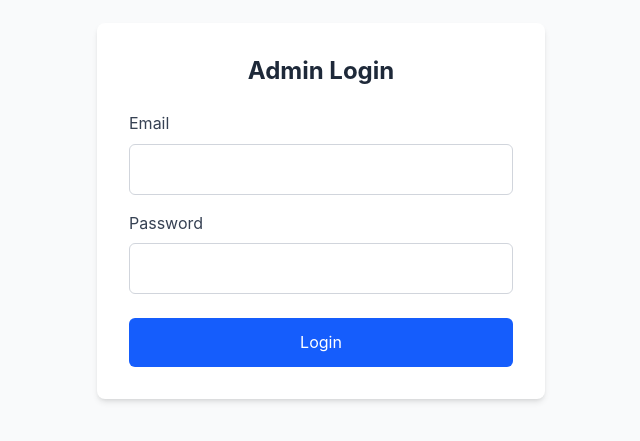
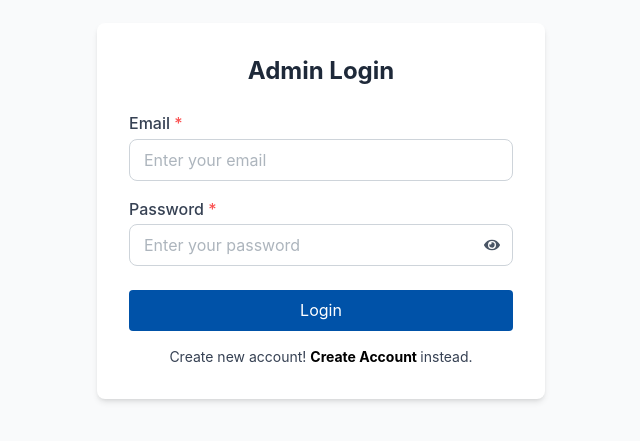
Before and after one commit to muthamizhyadav/sakksh-admin, a React (Vite) app: page /login in a window 1280 px wide. Shown: the part 189-630 px from the top of the page, without its empty margins (319-959 px from the left). Built offline with nearby package versions, Linux system fonts and the light colour scheme; no server answers.

Commit message:
signup Screen

```diff
--- a/src/pages/auth/login.jsx
+++ b/src/pages/auth/login.jsx
@@ -1,70 +1,109 @@
-import React, { useState, useContext } from 'react';
-import { useNavigate } from 'react-router-dom';
-import { AuthContext } from '../../context/authContext';
+import React, { useState, useContext } from "react";
+import { useNavigate, Navigate, Link } from "react-router-dom";
+import { AuthContext } from "../../context/authContext";
+import SharedInput from "../../shared/input";
+import SharedButton from "../../shared/button";
+import { Loader } from "@mantine/core";
+import { FaEye, FaEyeSlash } from "react-icons/fa";
 
 const Login = () => {
-    const [email, setEmail] = useState('');
-    const [password, setPassword] = useState('');
-    const [error, setError] = useState('');
-    const { login } = useContext(AuthContext);
+  const { login, isAuthenticated } = useContext(AuthContext);
+  const [email, setEmail] = useState("");
+  const [password, setPassword] = useState("");
+  const [showPassword, setShow] = useState(false);
+  const [fieldErr, setFieldErr] = useState({ email: null, password: null });
+  const [isLoading, setIsLoading] = useState(false);
   const navigate = useNavigate();
+
+  if (isAuthenticated) return <Navigate to="/dashboard" replace />;
 
   const handleSubmit = async (e) => {
     e.preventDefault();
-        setError('');
+    setFieldErr({ email: null, password: null });
+    setIsLoading(true);
 
-        const success = await login({ email, password });
-        if (success) {
-            navigate('/dashboard');
+    const { ok, message, status } = await login({ email, password });
+
+    if (ok) {
+      navigate("/dashboard");
     } else {
-            setError('Invalid credentials');
+      if (status) {
+        if (status == 404) {
+          setFieldErr((p) => ({ ...p, email: message }));
+        } else if (status == 401) {
+          setFieldErr((p) => ({ ...p, password: message }));
+        } else {
+          alert("Invalid credentials");
         }
+      } else {
+        alert(message);
+      }
+    }
+    setIsLoading(false);
   };
 
   return (
     <div className="min-h-screen flex items-center justify-center bg-gray-50">
-            <div className="bg-white p-8 rounded-lg shadow-md w-full max-w-md">
-                <h2 className="text-2xl font-bold text-center mb-6 text-gray-800">Admin Login</h2>
-                {error && (
-                    <div className="mb-4 p-3 bg-red-100 text-red-700 rounded-md">
-                        {error}
-                    </div>
-                )}
-                <form onSubmit={handleSubmit}>
+      <form
+        onSubmit={handleSubmit}
+        className="bg-white p-8 rounded-lg shadow-md w-full max-w-md"
+      >
+        <h2 className="text-2xl font-bold text-center mb-6 text-gray-800">
+          Admin Login
+        </h2>
+
         <div className="mb-4">
-                        <label className="block text-gray-700 mb-2" htmlFor="email">
-                            Email
-                        </label>
-                        <input
-                            id="email"
+          <SharedInput
+            label="Email"
             type="email"
-                            className="w-full p-3 border border-gray-300 rounded-md focus:outline-none focus:ring-2 focus:ring-blue-500"
+            placeholder="Enter your email"
             value={email}
-                            onChange={(e) => setEmail(e.target.value)}
+            onChange={setEmail}
+            error={fieldErr.email}
             required
           />
         </div>
+
         <div className="mb-6">
-                        <label className="block text-gray-700 mb-2" htmlFor="password">
-                            Password
-                        </label>
-                        <input
-                            id="password"
-                            type="password"
-                            className="w-full p-3 border border-gray-300 rounded-md focus:outline-none focus:ring-2 focus:ring-blue-500"
+          <SharedInput
+            label="Password"
+            type={showPassword ? "text" : "password"}
+            placeholder="Enter your password"
             value={password}
-                            onChange={(e) => setPassword(e.target.value)}
+            onChange={setPassword}
+            error={fieldErr.password}
             required
+            rightSection={
+              <button
+                type="button"
+                onClick={() => setShow((s) => !s)}
+                className="text-gray-600 hover:text-gray-800"
+              >
+                {showPassword ? <FaEyeSlash /> : <FaEye />}
+              </button>
+            }
           />
         </div>
-                    <button
-                        type="submit"
-                        className="w-full bg-blue-600 text-white p-3 rounded-md hover:bg-blue-700 transition-colors focus:outline-none focus:ring-2 focus:ring-blue-500 focus:ring-offset-2"
-                    >
-                        Login
-                    </button>
+
+        <SharedButton
+          title={isLoading ? "Logging in…" : "Login"}
+          disabled={isLoading}
+          icon={isLoading && <Loader size="xs" color="white" />}
+          iconPosition="right"
+          className="w-full"
+        />
+        <p className="text-sm text-center mt-4 text-gray-700">
+          Create new account!{" "}
+          <Link to="/signup" className="text-black font-bold">
+            {" "}
+            Create Account{" "}
+          </Link>
+          {/* <a href="#" className="text-blue-600 font-medium hover:underline">
+                    Log in
+                  </a>{" "} */}
+          instead.
+        </p>
       </form>
-            </div>
     </div>
   );
 };
--- a/src/pages/auth/signup.jsx
+++ b/src/pages/auth/signup.jsx
@@ -1,7 +1,42 @@
-import React from "react";
+import React, { useState } from "react";
 import SharedInput from "../../shared/input";
-const Signup =()=>{
-        return(
+import { Link } from "react-router-dom";
+import axiosInstance from "../../service/axiosInstance";
+import axios from "axios";
+const Signup = () => {
+  const [register, setRegister] = useState({
+    email: "",
+    name: "",
+    mob_num: "",
+    password: "",
+    user_role: 3,
+  });
+  const handleChange = (key, value) => {
+    setRegister((prev) => ({ ...prev, [key]: value }));
+  };
+
+  const handleUserRegister = async (e) => {
+    e.preventDefault();
+
+    console.log(register)
+    try {
+      const registerRes = await axios.post("http://localhost:3000/user/register", {
+        email: register.email,
+        name: register.name,
+        pass: register.password,
+        mob_num: register.mob_num,
+        user_role: register.user_role,
+      }
+    )
+
+      alert(registerRes)
+      console.log(registerRes)
+    } catch (error) {
+      console.log("error While register");
+    }
+  };
+
+  return (
     <div className="min-h-screen bg-gray-100 flex items-center justify-center p-4">
       <div className="bg-white rounded-lg shadow-md p-8 max-w-md w-full">
         <h1 className="text-2xl font-bold mb-1 text-gray-900">
@@ -11,65 +46,50 @@ const Signup =()=>{
           No credit card, no commitment, and cancel anytime.
         </p>
 
-              <form className="space-y-4 ">
+        <form className="space-y-4 " onSubmit={handleUserRegister}>
           <div>
-                    <SharedInput label="Work Email" placeholder="Enter Your email" />
-
+            <SharedInput
+              label="Work Email"
+              placeholder="Enter Your email"
+              value={register.email}
+              onChange={(val) => handleChange("email", val)}
+            />
           </div>
 
-                <div className="flex gap-4">
-                  <div className="w-1/2">
-                   <SharedInput label="First Name"  placeholder="Enter your first name"/>
+          <div className="">
+            {/* <div className="w-1/2"> */}
+            <SharedInput
+              label="Name"
+              placeholder="Enter your name"
+              value={register.name}
+              onChange={(val) => handleChange("name", val)}
+            />
+            {/* </div> */}
+            <div className="w-1/2 hidden">
+              <SharedInput
+                label="Last Name"
 
-                  </div>
-                  <div className="w-1/2">
-                   <SharedInput label="Last Name"  placeholder="Enter your last name"/>
-
-                  </div>
-                </div>
-
-                <div>
-                    <SharedInput label="Phone number"/>
-                  <label className="block text-sm font-medium mb-1">
-                    Phone number <span className="text-gray-400">(optional)</span>
-                  </label>
-                  <div className="flex items-center border rounded overflow-hidden">
-
-                    <span className="bg-gray-100 px-3 py-2 border-r text-sm">🇮🇳 +91</span>
-                    <input
-                      type="tel"
-                      className="flex-1 px-3 py-2 focus:outline-none"
+                placeholder="Enter your last name"
               />
             </div>
           </div>
 
           <div>
-
-                  <label className="block text-sm font-medium mb-1">
-                    Password <span className="text-gray-400">(min 8 characters)</span>
-                  </label>
-                  <div className="relative">
-                    <input
-                    //   type={showPassword ? "text" : "password"}
-                      className="w-full border rounded px-3 py-2 pr-10 focus:outline-none focus:ring focus:border-blue-400"
+            <SharedInput
+              label="Phone number"
+              value={register.mob_num}
+              onChange={(val) => handleChange("mob_num", val)}
+              placeholder="Enter Your Mobile number"
             />
-                    <button
-                      type="button"
-                    //   onClick={() => setShowPassword(!showPassword)}
-                      className="absolute inset-y-0 right-0 px-3 flex items-center text-gray-500"
-                    >
-                      {/* {showPassword ? "🙈" : "👁️"} */}
-                    </button>
-                  </div>
           </div>
 
-                <div className="flex items-start gap-2">
-                  <input type="checkbox" className="mt-1" />
-                  <p className="text-sm text-gray-600">
-                    By checking this box, I agree to receive updates, insights and offers
-                    from SafetyCulture and its affiliates by email and phone to the above
-                    contact information. I understand I can withdraw my consent.
-                  </p>
+          <div>
+            <SharedInput
+              label="Password"
+              value={register.password}
+              placeholder="**********"
+              onChange={(val) => handleChange("password", val)}
+            />
           </div>
 
           <button
@@ -80,7 +100,8 @@ const Signup =()=>{
           </button>
 
           <p className="text-xs text-center text-gray-500 mt-4">
-                  By creating an account you agree to SafetyCulture’s{" "}
+            By creating an account you agree to{" "}
+            <span className=" font-bold text-blue-700 "> Sakksh</span>{" "}
             <a href="#" className="text-blue-600 underline">
               Terms & Conditions
             </a>{" "}
@@ -93,14 +114,18 @@ const Signup =()=>{
 
           <p className="text-sm text-center mt-4 text-gray-700">
             Already have an account?{" "}
-                  <a href="#" className="text-blue-600 font-medium hover:underline">
+            <Link to="/login" className="text-black font-bold">
+              {" "}
+              Login{" "}
+            </Link>
+            {/* <a href="#" className="text-blue-600 font-medium hover:underline">
                     Log in
-                  </a>{" "}
+                  </a>{" "} */}
             instead.
           </p>
         </form>
       </div>
     </div>
-        )
-}
+  );
+};
 export default Signup;
--- a/src/shared/input.jsx
+++ b/src/shared/input.jsx
@@ -10,7 +10,6 @@ const SharedInput = ({
     onChange,
     value,
     error,
-    required= false,
 
     ...rest
 }) => {
@@ -26,12 +25,11 @@ const SharedInput = ({
                 value={value}
                 onChange={(e) => onChange?.(e.target.value)}
                 error={error}
-
                 classNames={{
                     input: 'border-gray-300 focus:border-blue-500 focus:ring-blue-500 rounded-md',
                     label: 'text-sm font-medium text-gray-700 mb-1',
                 }}
-                required={required}
+
                 {...rest}
             />
         </div>
```
Also changed, not shown: src/App.jsx (+8 -6 lines), src/pages/appScreeens/dashboard.jsx (+24 -2 lines). Lines whose indentation alone changed are shown as unchanged.
